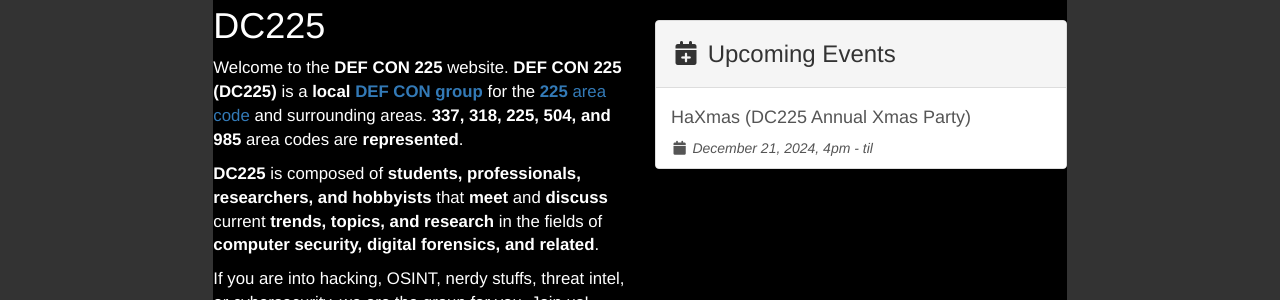
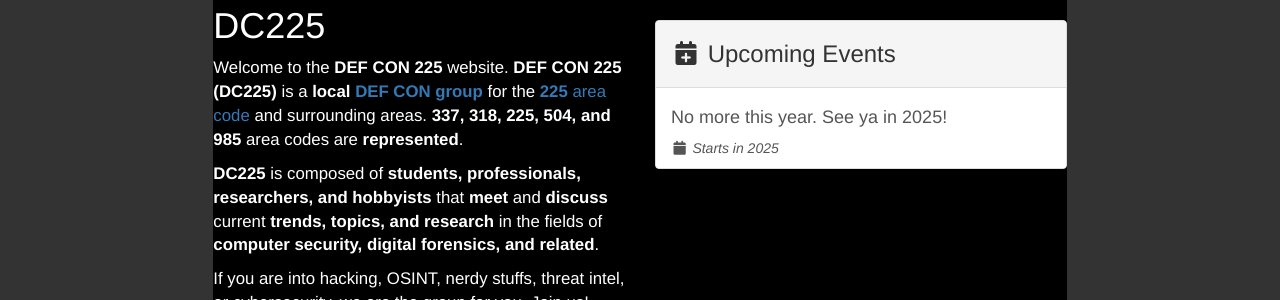
Before and after one commit to dc225/dc225.github.io, a Jekyll site: the page index.html, which Jekyll copies as it is, in a window 1280 px wide. Shown: the part 263-563 px from the top of the page. Built offline with Jekyll 4.4.1, drawn with Linux system fonts in a browser that asks for light colours; nearby versions of some CDN libraries; comment, search, counter and statistics services are not loaded.

Commit message:
Update index.html
Update Upcoming Events page to remove HaXmas details and add in that no more events for this year. Begin again in 2025.

```diff
--- a/index.html
+++ b/index.html
@@ -156,9 +156,9 @@
                 Upcoming Events
               </h3></div>
               <div class="list-group">
-                <a href="https://discord.gg/hybKn2g2ue?event=1316554209352749056" class="list-group-item">
-                  <h4>HaXmas (DC225 Annual Xmas Party)</h4>
-                  <i class="fa-solid fa-fw fa-calendar" aria-hidden="true"></i> <em>December 21, 2024, 4pm - til</em>
+                <a href="https://x.com/defcon225" class="list-group-item">
+                  <h4>No more this year. See ya in 2025!</h4>
+                  <i class="fa-solid fa-fw fa-calendar" aria-hidden="true"></i> <em>Starts in 2025</em>
                 </a>
               </div>
             </div>
```
